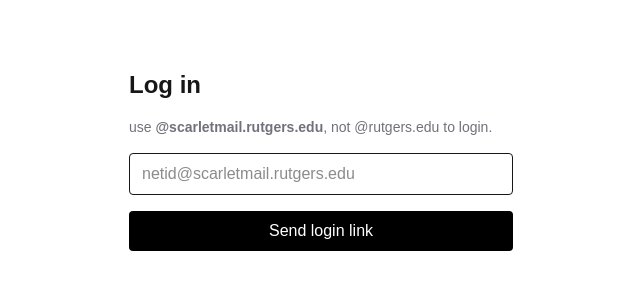
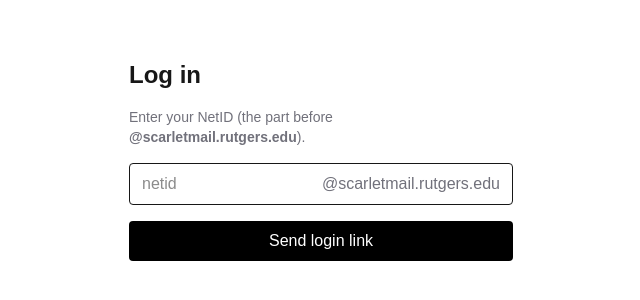
Before and after one commit to asianbike/ru-vibe, a Next.js app: page /login in a window 1280 px wide. Shown: the part 240-540 px from the top of the page, without its empty margins (319-959 px from the left). Built offline with nearby package versions, Linux system fonts and the light colour scheme.

Commit message:
Login: accept NetID only, append scarletmail domain automatically
Reduces typing and removes the chance of typing the wrong domain by hand.

```diff
--- a/app/(auth)/login/page.tsx
+++ b/app/(auth)/login/page.tsx
@@ -6,23 +6,23 @@
 const EMAIL_DOMAIN = "@scarletmail.rutgers.edu";
 
 export default function LoginPage() {
-  const [email, setEmail] = useState("");
+  const [netid, setNetid] = useState("");
   const [status, setStatus] = useState<"idle" | "sending" | "sent" | "error">("idle");
   const [errorMessage, setErrorMessage] = useState("");
 
   async function handleSubmit(e: FormEvent) {
     e.preventDefault();
 
-    if (!email.toLowerCase().endsWith(EMAIL_DOMAIN)) {
+    if (!netid) {
       setStatus("error");
-      setErrorMessage(`Please use your ${EMAIL_DOMAIN} email.`);
+      setErrorMessage("Please enter your NetID.");
       return;
     }
 
     setStatus("sending");
     const supabase = createClient();
     const { error } = await supabase.auth.signInWithOtp({
-      email,
+      email: `${netid}${EMAIL_DOMAIN}`,
       options: {
         emailRedirectTo: `${window.location.origin}/auth/callback`,
       },
@@ -42,16 +42,19 @@
       <form onSubmit={handleSubmit} className="flex w-full max-w-sm flex-col gap-4">
         <h1 className="text-2xl font-semibold">Log in</h1>
         <p className="text-sm text-zinc-500">
-          use <strong>@scarletmail.rutgers.edu</strong>, not @rutgers.edu to login.
+          Enter your NetID (the part before <strong>{EMAIL_DOMAIN}</strong>).
         </p>
-        <input
-          type="email"
-          required
-          placeholder="netid@scarletmail.rutgers.edu"
-          value={email}
-          onChange={(e) => setEmail(e.target.value)}
-          className="rounded border px-3 py-2"
-        />
+        <div className="flex items-center rounded border px-3 py-2">
+          <input
+            type="text"
+            required
+            placeholder="netid"
+            value={netid}
+            onChange={(e) => setNetid(e.target.value)}
+            className="min-w-0 flex-1 outline-none"
+          />
+          <span className="whitespace-nowrap text-zinc-500">{EMAIL_DOMAIN}</span>
+        </div>
         <button
           type="submit"
           disabled={status === "sending"}
```
